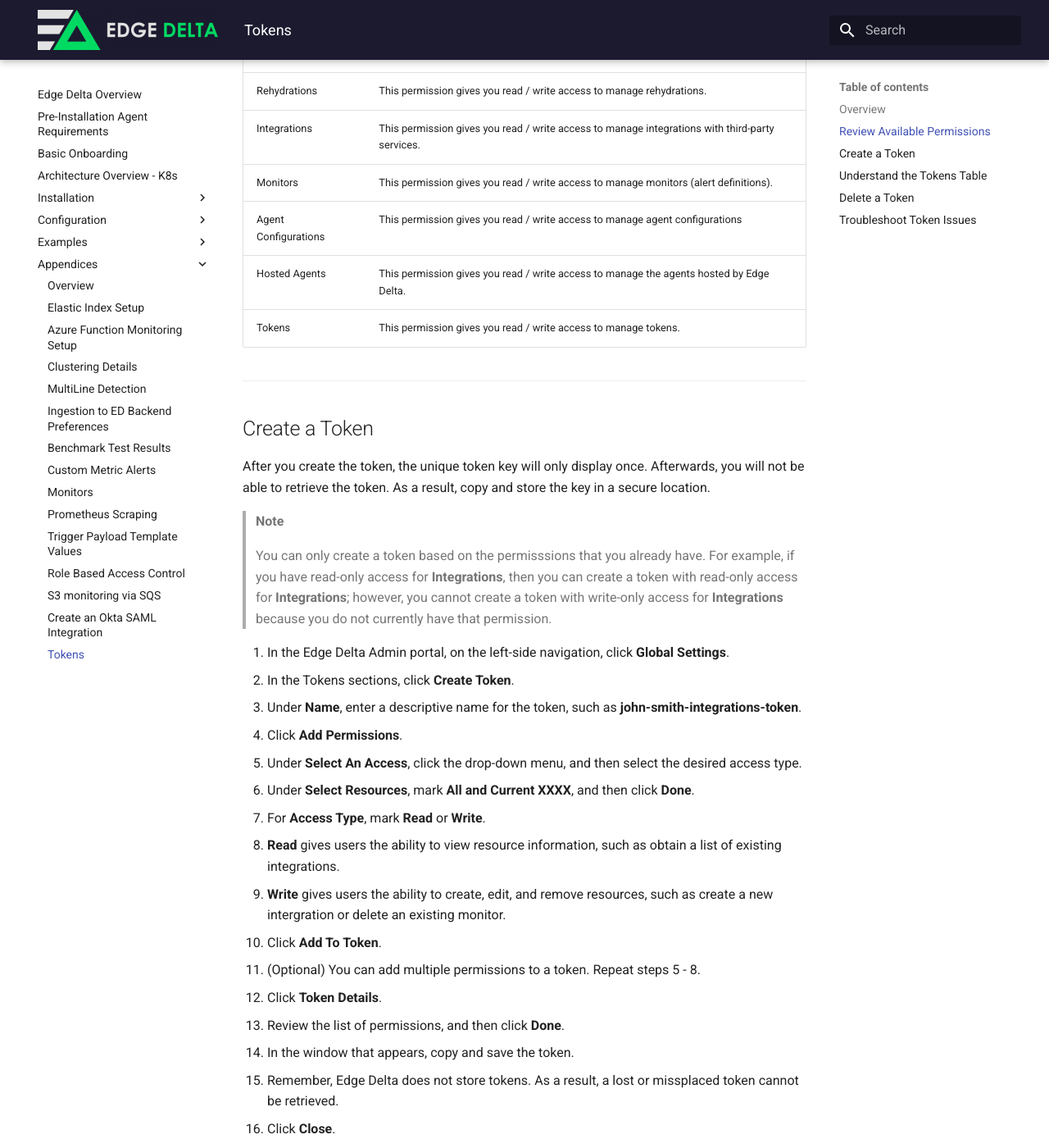
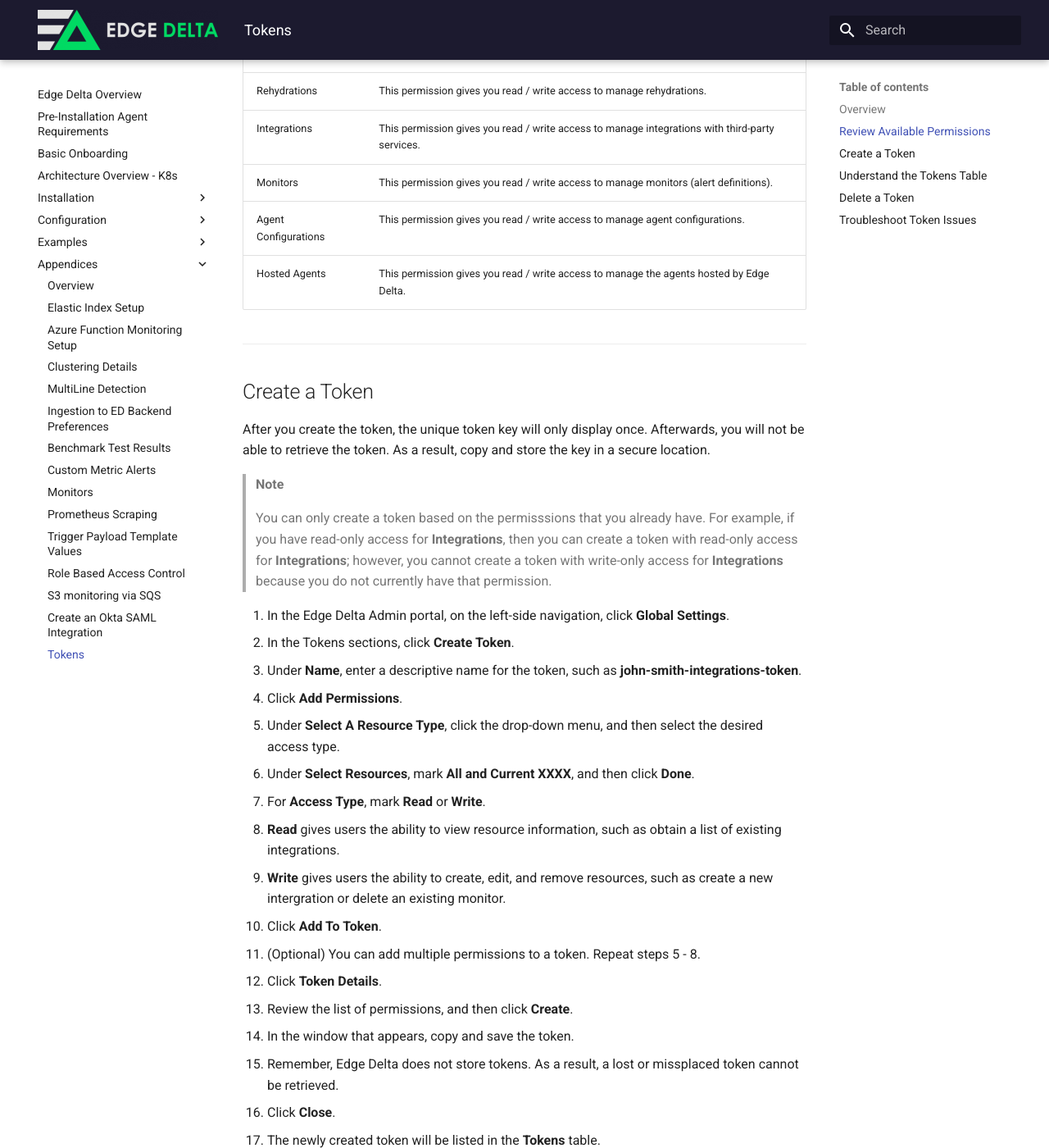
Before and after one commit to edgedelta/docs, an MkDocs documentation site: the page built from docs/appendices/tokens.md, in a window 1280 px wide and 1400 px high, scrolled down 866 px. Shown: the whole window at 82% size. Built offline with MkDocs 1.6.1 and Material for MkDocs 9.7.7, drawn with Linux system fonts in a browser that asks for light colours.

Commit message:
Update tokens.md

```diff
--- a/docs/appendices/tokens.md
+++ b/docs/appendices/tokens.md
@@ -26,10 +26,8 @@ When you create a token, you can add the following permissions for read / write
 | Rehydrations         | This permission gives you read / write access to manage rehydrations.                                               |
 | Integrations         | This permission gives you read / write access to manage integrations with third-party services.                     |
 | Monitors             | This permission gives you read / write access to manage monitors (alert definitions).                               |
-| Agent Configurations | This permission gives you read / write access to manage agent configurations                                        |
+| Agent Configurations | This permission gives you read / write access to manage agent configurations.                                       |
 | Hosted Agents        | This permission gives you read / write access to manage the agents hosted by Edge Delta.                            |
-| Tokens               | This permission gives you read / write access to manage tokens.                                                     |
-
 
 ***
 
@@ -45,7 +43,7 @@ After you create the token, the unique token key will only display once. Afterwa
 2. In the Tokens sections, click  **Create Token**.
 3. Under **Name**, enter a descriptive name for the token, such as **john-smith-integrations-token**.
 4. Click **Add Permissions**.
-5. Under **Select An Access**, click the drop-down menu, and then select the desired access type.
+5. Under **Select A Resource Type**, click the drop-down menu, and then select the desired access type.
 6. Under **Select Resources**, mark **All and Current XXXX**, and then click **Done**.
 7. For **Access Type**, mark **Read** or **Write**.
   - **Read** gives users the ability to view resource information, such as obtain a list of existing integrations.
@@ -53,7 +51,7 @@ After you create the token, the unique token key will only display once. Afterwa
 8. Click **Add To Token**.
 9. (Optional) You can add multiple permissions to a token. Repeat steps 5 - 8.
 10. Click **Token Details**.
-11. Review the list of permissions, and then click **Done**.
+11. Review the list of permissions, and then click **Create**.
 12. In the window that appears, copy and save the token.
   - Remember, Edge Delta does not store tokens. As a result, a lost or missplaced token cannot be retrieved.
 13. Click **Close**.
```
